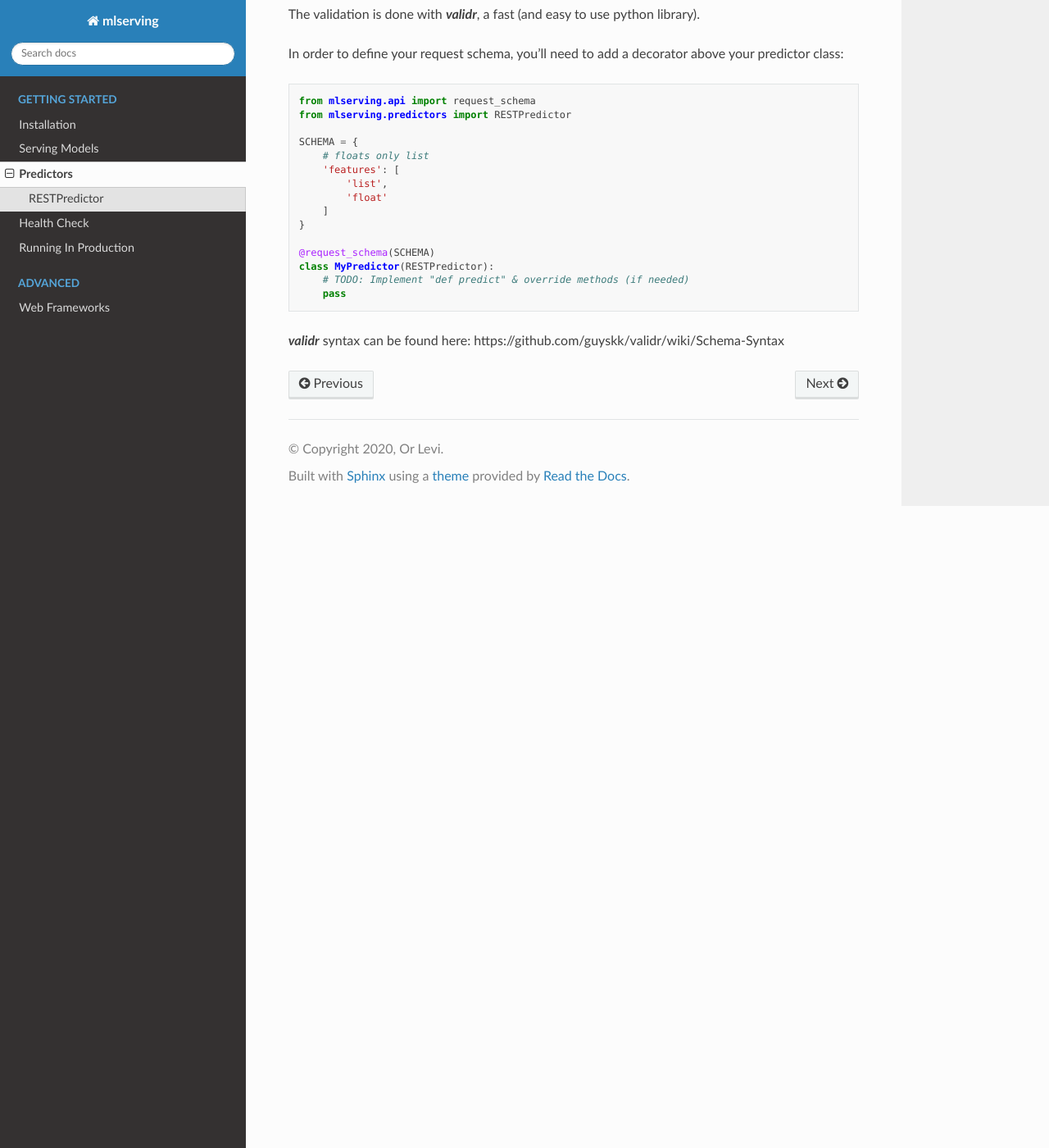
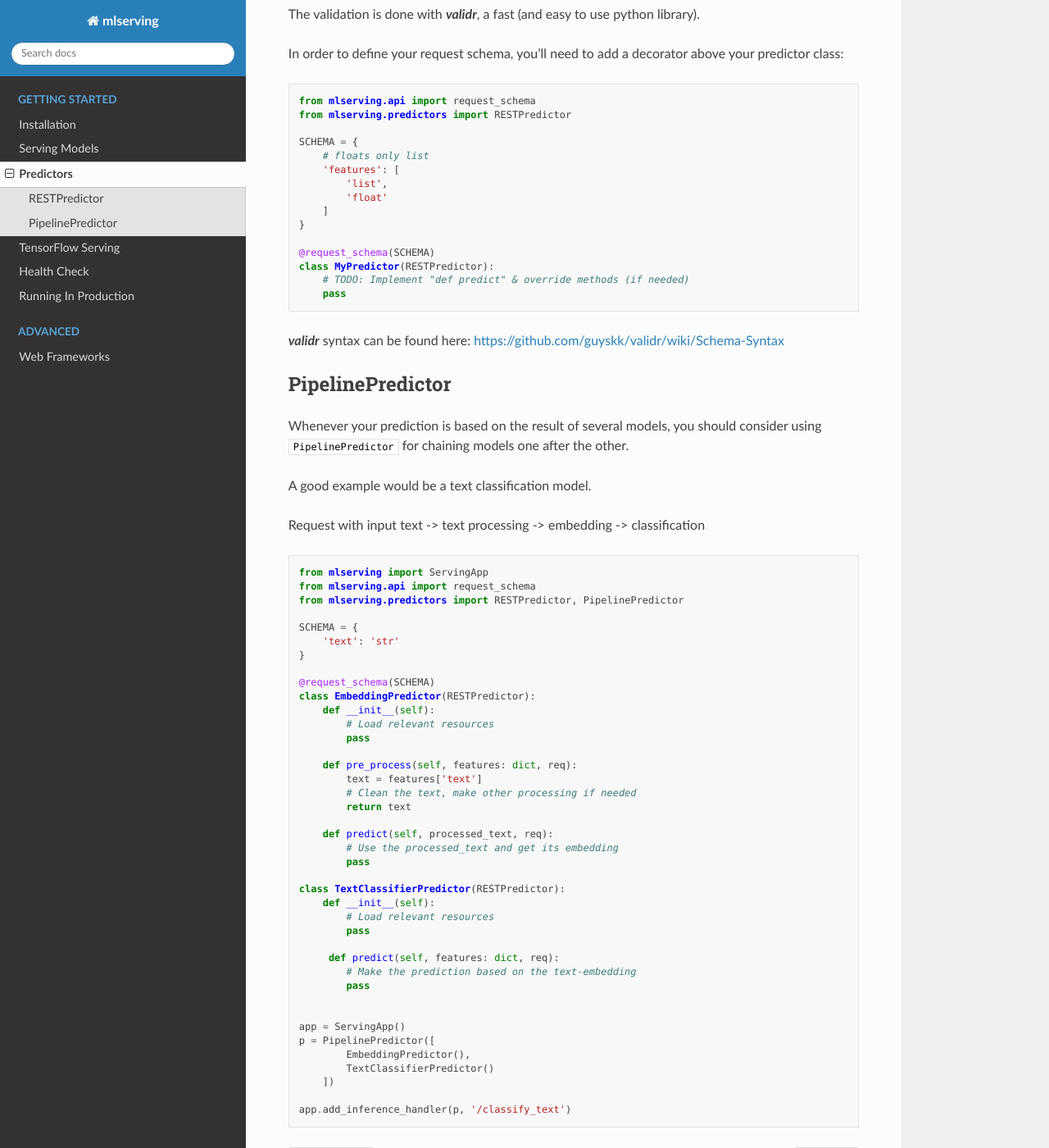
Before and after one commit to orlevii/mlserving, a Sphinx documentation site: the page built from docs/source/predictors.md, in a window 1280 px wide and 1400 px high, scrolled down 1541 px. Shown: the whole window at 82% size. Built offline with Sphinx 7.4.7 and the Read the Docs theme 2.0.0, drawn with Linux system fonts in a browser that asks for light colours.

Commit message:
docs: updated for 0.2.0

````diff
--- a/docs/source/predictors.md
+++ b/docs/source/predictors.md
@@ -59,4 +59,54 @@
     pass
 ```
 
-***validr*** syntax can be found here: https://github.com/guyskk/validr/wiki/Schema-Syntax
+***validr*** syntax can be found here: [https://github.com/guyskk/validr/wiki/Schema-Syntax](https://github.com/guyskk/validr/wiki/Schema-Syntax)
+
+### PipelinePredictor
+Whenever your prediction is based on the result of several models, you should consider using <code>PipelinePredictor</code> for chaining models one after the other.
+
+A good example would be a text classification model.
+
+Request with input text -> text processing -> embedding -> classification
+
+```python
+from mlserving import ServingApp
+from mlserving.api import request_schema
+from mlserving.predictors import RESTPredictor, PipelinePredictor
+
+SCHEMA = {
+    'text': 'str'
+}
+
+@request_schema(SCHEMA)
+class EmbeddingPredictor(RESTPredictor):
+    def __init__(self):
+        # Load relevant resources
+        pass
+
+    def pre_process(self, features: dict, req):
+        text = features['text']
+        # Clean the text, make other processing if needed
+        return text
+
+    def predict(self, processed_text, req):
+        # Use the processed_text and get its embedding
+        pass
+
+class TextClassifierPredictor(RESTPredictor):
+    def __init__(self):
+        # Load relevant resources
+        pass
+
+     def predict(self, features: dict, req):
+        # Make the prediction based on the text-embedding
+        pass
+
+
+app = ServingApp()
+p = PipelinePredictor([
+        EmbeddingPredictor(),
+        TextClassifierPredictor()
+    ])
+
+app.add_inference_handler(p, '/classify_text')
+```
````
Also changed, not shown: CHANGELOG.md (+8 -1 lines), README.md (+8 -1 lines), docs/source/index.rst (+7 -7 lines), docs/source/running-in-prod.md (+3 -1 lines), docs/source/tf-serving.md (added, +48 -0 lines).
